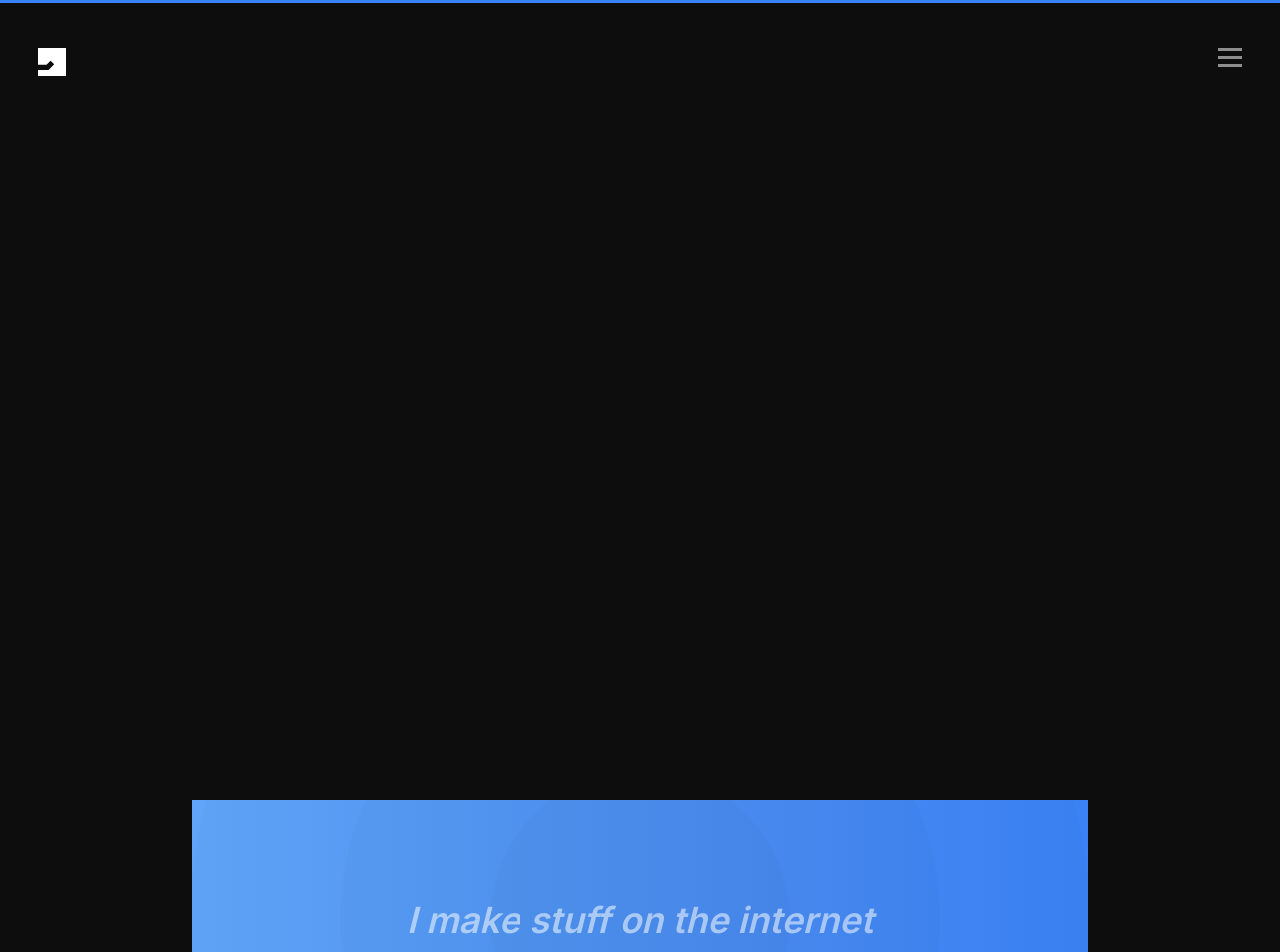
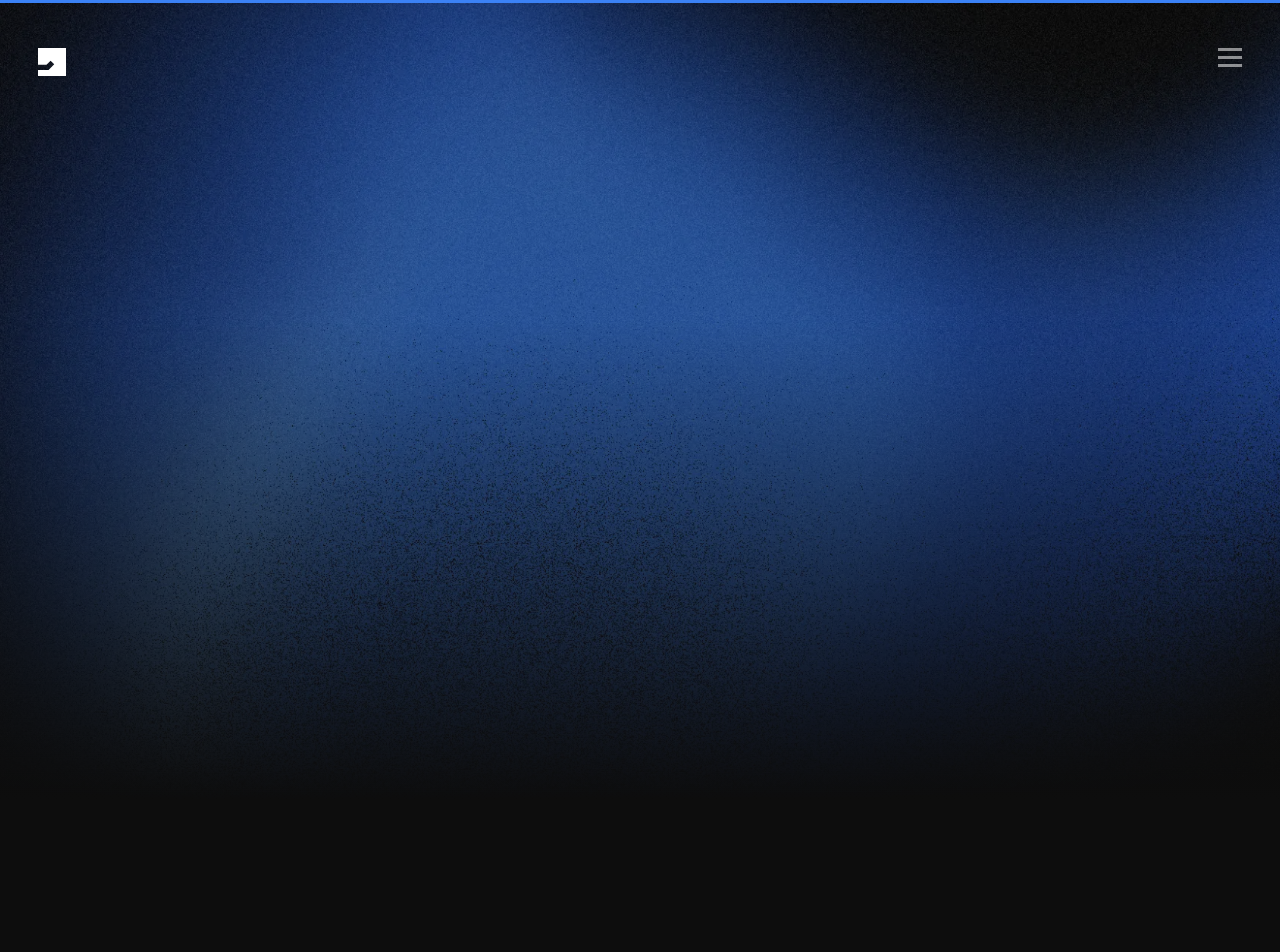
Before and after one commit to joysamaddar/portfolio, a Next.js app: page / in a window 1280 px wide. Shown: the top 952 px of the page. Built offline with nearby package versions, Linux system fonts and the light colour scheme.

Commit message:
Added grainy gradient background to hero section

```diff
--- a/app/layout.tsx
+++ b/app/layout.tsx
@@ -3,6 +3,9 @@ import "./globals.css";
 import type { Metadata } from "next";
 import { Inter } from "next/font/google";
 import PageScrollProgress from "@/components/ui/PageScrollProgress";
+import bg from "@/public/bg.webp";
+import Image from "next/image";
+import GradientBlocker from "@/components/ui/GradientBlocker";
 
 const inter = Inter({ subsets: ["latin"] });
 
@@ -19,6 +22,15 @@ export default function RootLayout({
   return (
     <html lang="en">
       <body className={`${inter.className}`}>
+        <div className="w-screen h-screen absolute top-0 bottom-0 overflow-clip pointer-events-none select-none">
+          <Image
+            src={bg}
+            className="z-[990] w-full h-full object-cover opacity-60"
+            alt="Background image"
+            priority
+          />
+          <GradientBlocker />
+        </div>
         <PageScrollProgress />
         <Navbar />
         {children}
--- a/app/page.tsx
+++ b/app/page.tsx
@@ -36,7 +36,7 @@ export default function Home() {
       animateMain(
         mainRef.current,
         {
-          skewY: latestVelocity * 4,
+          skewY: latestVelocity * 2.5,
         },
         { duration: 0.04, ease: "easeIn" }
       );
--- a/components/Hero.tsx
+++ b/components/Hero.tsx
@@ -3,9 +3,6 @@
 import { motion, useScroll, useTransform } from "framer-motion";
 import TextCarousel from "./ui/TextCarousel";
 import { useRef } from "react";
-import GradientBlocker from "./ui/GradientBlocker";
-import GradientBackground from "./ui/GradientBackground";
-import GradientGrid from "./ui/GradientGrid";
 
 export default function Hero() {
   const sectionRef = useRef<HTMLElement>(null);
@@ -22,11 +19,9 @@ export default function Hero() {
       ref={sectionRef}
       className="h-screen mx-[15%] flex flex-row items-center justify-center"
     >
-      <GradientBackground />
       <div className="flex items-center justify-center z-10">
         <TextCarousel />
       </div>
-      <GradientBlocker />
     </motion.section>
   );
 }
--- a/components/MakeAndBreak.tsx
+++ b/components/MakeAndBreak.tsx
@@ -6,7 +6,7 @@ import { useRef } from "react";
 export default function MakeAndBreak() {
   const targetElem = useRef(null);
   return (
-    <section ref={targetElem} className="h-[240px] select-none mx-[15%]">
+    <section ref={targetElem} className="h-[240px] select-none mx-[15%] mt-[15rem]">
       <motion.div
         initial={{ width: 0, height: 0 }}
         whileInView={{
--- a/components/ui/GradientBackground.tsx
+++ /dev/null
@@ -1,9 +0,0 @@
-export default function GradientBackground() {
-  return (
-    <div className="absolute left-0 top-0 w-screen h-screen overflow-hidden">
-      <div className="w-[300px] h-[300px] rounded-full bg-gradient-to-br from-[#1f2222cc] to-transparent blur-3xl absolute left-1/2 top-1/2 translate-x-[-50%] translate-y-[-50%] animate-pulse select-none pointer-events-none"></div>
-      <div className="w-[600px] h-[600px] rounded-full bg-gradient-to-bl from-[#13141462] to-transparent blur-3xl absolute left-1/2 top-1/2 translate-x-[-50%] translate-y-[-50%] animate-pulse select-none pointer-events-none"></div>
-      <div className="w-[1000px] h-[1000px] rounded-full bg-gradient-to-br from-[#1518184b] to-transparent blur-3xl absolute left-1/2 top-1/2 translate-x-[-50%] translate-y-[-50%] animate-pulse select-none pointer-events-none"></div>
-    </div>
-  );
-}
--- a/components/ui/GradientBlocker.tsx
+++ b/components/ui/GradientBlocker.tsx
@@ -1,16 +1,9 @@
-import { cn } from "@/lib/utils";
-
-interface GradientBlockerProps {
-  className?: string;
-}
-
-export default function GradientBlocker({ className }: GradientBlockerProps) {
+export default function GradientBlocker() {
   return (
     <div
-      className={cn(
-        "h-[45dvh] absolute bottom-0 z-[995] w-full bg-gradient-to-t from-black to-transparent",
-        className
-      )}
+      className={
+        "h-[60dvh] absolute bottom-0 z-[995] w-full bg-gradient-to-t from-black to-transparent"
+      }
     />
   );
 }
--- a/components/ui/ScrollDown.tsx
+++ b/components/ui/ScrollDown.tsx
@@ -7,7 +7,7 @@ import React, { Ref } from "react";
 const ScrollDown = React.forwardRef((_props, ref) => (
   <div
     ref={ref as Ref<HTMLDivElement> | undefined}
-    className="fixed bottom-0 right-0 select-none flex items-center justify-center mx-[2%] my-8 md:my-12 z-[999] bg-[#00000022] rounded-full p-2 backdrop-blur-xl"
+    className="fixed bottom-0 right-0 select-none hidden sm:flex items-center justify-center mx-[2%] my-8 md:my-12 z-[999] bg-[#00000022] rounded-full p-2 backdrop-blur-xl"
   >
     <motion.svg
       viewBox="0 0 100 100"
```
Also changed, not shown: public/bg.webp (added).
